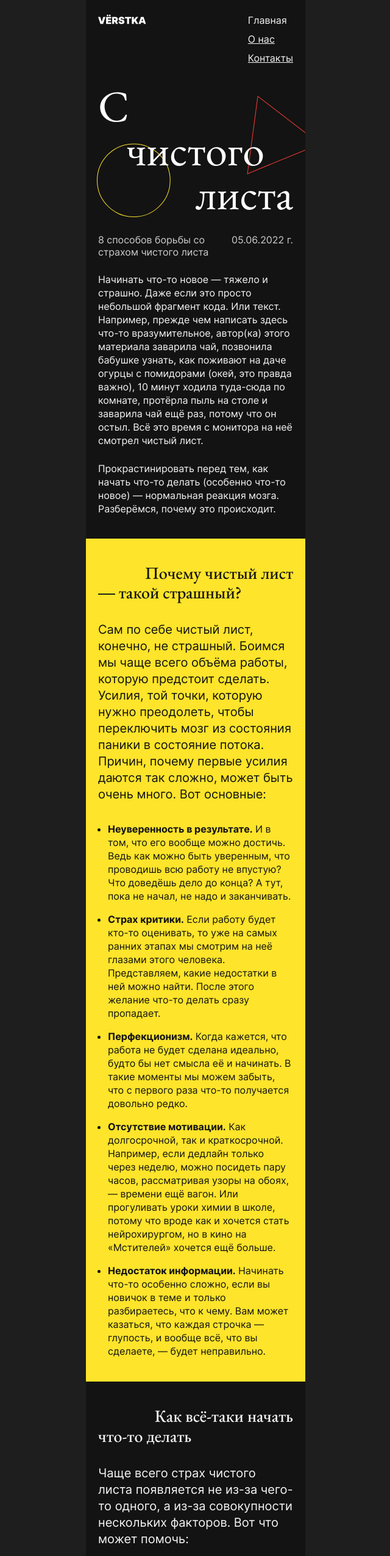
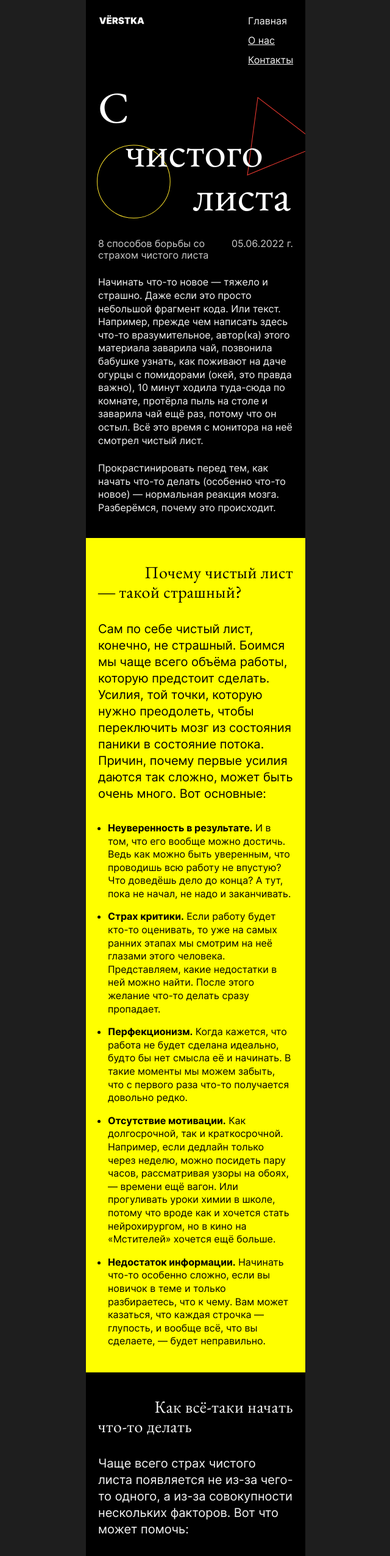
Before and after one commit to SmithDaria/s-chistogo-lista, a plain HTML site: page index.html in a window 1280 px wide. Shown: the top 2551 px of the page at 61% size, without its empty margins (319-959 px from the left). Drawn offline with Linux system fonts and the light colour scheme; files whose address does not match are found by name.

Commit message:
Попытка номер два

```diff
--- a/fonts/fonts.css
+++ b/fonts/fonts.css
@@ -1,27 +1,31 @@
 @font-face {
-  font-family: "EB Garamond Medium";
-  src: url(./ebgaramondmedium.woff2) format("woff2"),
-    url(./ebgaramondmedium.woff) format("woff"),
-    url(./ebgaramondmedium.ttf) format("ttf");
+  font-family: 'EB Garamond-medium';
+  src: url(./ebgaramondmedium.woff2) format('woff2');
+  src: url(./ebgaramondmedium.woff) format('woff');
+  src: url(./ebgaramondmedium.ttf) format('truetype');
   font-weight: 500;
 }
+
 @font-face {
-  font-family: "EB Garamond Regular";
-  src: url(./ebgaramondregular.woff2) format("woff2"),
-    url(./ebgaramondregular.woff) format("woff"),
-    url(./ebgaramondregular.ttf) format("ttf");
+  font-family: 'EB Garamond-regular';
+  src: url(./ebgaramondregular.woff2) format('woff2');
+  src: url(./ebgaramondregular.woff) format('woff');
+  src: url(./ebgaramondregular.ttf) format('truetype');
   font-weight: 400;
 }
+
 @font-face {
-  font-family: "Inter Regular";
-  src: url(./interregular.woff2) format("woff2"),
-    url(./interregular.woff) format("woff"),
-    url(./interregular.ttf) format("ttf");
+  font-family: 'Inter-regular';
+  src: url(./interregular.woff2) format('woff2');
+  src: url(./interregular.woff) format('woff');
+  src: url(./interregular.ttf) format('truetype');
   font-weight: 400;
 }
+
 @font-face {
-  font-family: "Inter Bold";
-  src: url(./interbold.woff2) format("woff2"),
-    url(./interbold.woff) format("woff"), url(./interbold.ttf) format("ttf");
+  font-family: 'Inter-bold';
+  src: url(./interbold.woff2) format('woff2');
+  src: url(./interbold.woff) format('woff');
+  src: url(./interbold.ttf) format('truetype');
   font-weight: 700;
 }
--- a/index.html
+++ b/index.html
@@ -1,213 +1,120 @@
 <!DOCTYPE html>
 <html lang="ru">
 <head>
+  <meta charset="UTF-8">
+  <meta name="viewport" content="width=device-width, initial-scale=1.0">
+  <link rel="stylesheet" href="./fonts/fonts.css">
+  <link rel="stylesheet" href="./styles/slyle.css">
   <title>С чистого листа</title>
-    <meta charset="UTF-8">
-    <link rel="stylesheet" href="./fonts/fonts.css">
-    <link rel="stylesheet" href="./styles/style.css">
 </head>
 <body>
-    <header class="content-section_theme_dark">
-      <a class="header__logo">
-        <img class="header__logo-image" src="./images/logo.svg" alt="Логотип">
+  <header class="content-section content-section_theme_dark header">
+
+    <a class='header__logo' href="#0">
+      <img class="header__logo-image" src="./images/logo.svg" alt="logo">
     </a>
+
     <nav class="header__menu">
       <ul class="header__menu-list">
-          <li class="header__menu-item">
-            <a class="header__menu-link header__menu-item_active" href="#0"
-              >Главная</a>
-          </li>
-          <li class="header__menu-item">
-            <a class="header__menu-link" href="#0">О нас</a>
-          </li>
-          <li class="header__menu-item">
-            <a class="header__menu-link" href="#0">Контакты</a>
-          </li>
+        <li class="header__menu-item">Главная</li>
+        <li class="header__menu-item_active"> <a class="header__menu-link" href="#0">О нас</a></li>
+        <li class="header__menu-item_active"><a class="header__menu-link" href="#0">Контакты</a></li>
       </ul>
     </nav>
+
   </header>
+
   <main>
-      <section class="content-section_theme_dark cover">
-        <div class="cover__title">
-          <h1 class="accent-span">
-            <span>C</span>
-            <span class="text-center">чистого</span>
-            <span class="text-right">листа</span>
+    <section class="content-section content-section_theme_dark cover">
+      <h1><span class="accent-span">С</span><span class="text-center accent-span">чистого</span><span class="text-right accent-span">листа</spanclass>
       </h1>
-        </div>
     </section>
-      <section class="content-section_theme_dark intro">
+    <section class="content-section content-section_theme_dark intro">
       <div class="intro__heading">
-          <div class="intro__title">
-            8 способов борьбы со страхом чистого листа
-          </div>
+        <h2 class="intro__title">8 способов борьбы со страхом чистого листа</h2>
         <time class="intro__date" datetime="2022-06-05">05.06.2022 г.</time>
       </div>
       <div class="intro__main-text">
-          <p>
-            Начинать что-то новое — тяжело и страшно. Даже если это просто
-            небольшой фрагмент кода. Или текст. Например, прежде чем написать
-            здесь что-то вразумительное, автор(ка) этого материала заварила чай,
-            позвонила бабушке узнать, как поживают на даче огурцы с помидорами
-            (окей, это правда важно), 10 минут ходила туда-сюда по комнате,
-            протёрла пыль на столе и заварила чай ещё раз, потому что он остыл.
-            Всё это время с монитора на неё смотрел чистый лист.
-          </p>
-          <p>
-            Прокрастинировать перед тем, как начать что-то делать (особенно
-            что-то новое) — нормальная реакция мозга. Разберёмся, почему это
-            происходит.
-          </p>
+        <p>Начинать что-то новое — тяжело и страшно. Даже если это просто небольшой фрагмент кода. Или текст.
+          Например, прежде чем написать здесь что-то вразумительное, автор(ка) этого материала заварила чай,
+          позвонила бабушке узнать, как поживают на даче огурцы с помидорами (окей, это правда важно), 10 минут
+          ходила туда-сюда по комнате, протёрла пыль на столе и заварила чай ещё раз, потому что он остыл.
+          Всё это время с монитора на неё смотрел чистый лист.</p>
+        <p>Прокрастинировать перед тем, как начать что-то делать (особенно что-то новое) — нормальная реакция мозга.
+          Разберёмся, почему это происходит.</p>
       </div>
     </section>
-      <section class="content-section_theme_bright reasons">
-        <div class="content-section__subtitle">
-          <h2 class="accent-span">
-            <span class="text-right">Почему чистый лист</span>
-            <span>— такой cтрашный?</span>
-          </h2>
+    <section class="content-section content-section_theme_bright reasons">
+      <h3 class="content-section__subtitle">
+        <span class="accent-span text-right">Почему чистый лист</span>
+        <span class="accent-span">— такой cтрашный?</span>
+      </h3>
+      <div class="content-section__introduction">
+        <p>Сам по себе чистый лист, конечно, не страшный. Боимся мы чаще всего объёма работы, которую предстоит сделать.
+          Усилия, той точки, которую нужно преодолеть, чтобы переключить мозг из состояния паники в состояние потока.
+          Причин, почему первые усилия даются так сложно, может быть очень много. Вот основные:</p>
       </div>
-        <div>
-          <p class="content-section__introduction">
-            Сам по себе чистый лист, конечно, не страшный. Боимся мы чаще всего
-            объёма работы, которую предстоит сделать. Усилия, той точки, которую
-            нужно преодолеть, чтобы переключить мозг из состояния паники в
-            состояние потока. Причин, почему первые усилия даются так сложно,
-            может быть очень много. Вот основные:
-          </p>
       <ul class="content-section__list">
-            <li class="content-section__list-item">
-              <span class="content-section__list-accent"
-                >Неуверенность в результате.</span>
-              И в том, что его вообще можно достичь. Ведь как можно быть
-              уверенным, что проводишь всю работу не впустую? Что доведёшь дело
-              до конца? А тут, пока не начал, не надо и заканчивать.
-            </li>
-            <li class="content-section__list-item">
-              <span class="content-section__list-accent">Страх критики.</span>
-              Если работу будет кто-то оценивать, то уже на самых ранних этапах
-              мы смотрим на неё глазами этого человека. Представляем, какие
-              недостатки в ней можно найти. После этого желание что-то делать
-              сразу пропадает.
-            </li>
-            <li class="content-section__list-item">
-              <span class="content-section__list-accent">Перфекционизм.</span>
-              Когда кажется, что работа не будет сделана идеально, будто бы нет
-              смысла её и начинать. В такие моменты мы можем забыть, что с
-              первого раза что-то получается довольно редко.
-            </li>
-            <li class="content-section__list-item">
-              <span class="content-section__list-accent"
-                >Отсутствие мотивации.</span>
-              Как долгосрочной, так и краткосрочной. Например, если дедлайн
-              только через неделю, можно посидеть пару часов, рассматривая узоры
-              на обоях, — времени ещё вагон. Или прогуливать уроки химии в
-              школе, потому что вроде как и хочется стать нейрохирургом, но в
-              кино на «Мстителей» хочется ещё больше.
-            </li>
-            <li class="content-section__list-item">
-              <span class="content-section__list-accent"
-                >Недостаток информации.</span>
-              Начинать что-то особенно сложно, если вы новичок в теме и только
-              разбираетесь, что к чему. Вам может казаться, что каждая строчка —
-              глупость, и вообще всё, что вы сделаете, — будет неправильно.
-            </li>
+          <li><span class="content-section__list-accent">Неуверенность в результате.</span> И в<br>том, что его вообще можно достичь. Ведь как можно быть уверенным, что проводишь всю работу не впустую? Что доведёшь дело до конца? А тут, пока не начал, не надо и заканчивать.</li>
+          <li><span class="content-section__list-accent">Страх критики.</span> Если работу будет кто-то оценивать, то уже на самых ранних этапах мы смотрим на неё глазами этого человека. Представляем, какие недостатки в ней можно найти. После этого желание что-то делать сразу пропадает.</li>
+          <li><span class="content-section__list-accent">Перфекционизм.</span> Когда кажется, что работа не будет сделана идеально, будто бы нет смысла её и начинать. В такие моменты мы можем забыть, что с первого раза что-то получается довольно редко.</li>
+          <li><span class="content-section__list-accent">Отсутствие мотивации.</span> Как долгосрочной, так и краткосрочной. Например, если дедлайн только через неделю, можно посидеть пару часов, рассматривая узоры на обоях, — времени ещё вагон. Или прогуливать уроки химии в школе, потому что вроде как и хочется стать нейрохирургом, но в кино на «Мстителей» хочется ещё больше.</li>
+          <li><span class="content-section__list-accent">Недостаток информации.</span> Начинать что-то особенно сложно, если вы новичок в теме и только разбираетесь, что к чему. Вам может казаться, что каждая строчка — глупость, и вообще всё, что вы сделаете, — будет неправильно.</li>
       </ul>
+    </section>
+    <section class="content-section content-section_theme_dark how-to">
+      <h3 class="content-section__subtitle">
+        <span class="accent-span text-right">Как всё-таки начать</span>
+        <span class="accent-span">что-то делать</span>
+      </h3>
+      <div class="content-section__introduction">
+        <p>Чаще всего страх чистого листа появляется не из-за чего-то одного,
+        а из-за совокупности нескольких факторов. Вот что может помочь:</p>
       </div>
-      </section>
-      <section class="content-section_theme_dark how-to">
-        <div class="content-section__subtitle">
-          <h2 class="accent-span">
-            <span class="text-right">Как всё-таки начать</span>
-            <span>что-то делать</span>
-          </h2>
-        </div>
-        <div>
-          <p class="content-section__introduction">
-            Чаще всего страх чистого листа появляется не из-за чего-то одного, а
-            из-за совокупности нескольких факторов. Вот что может помочь:
-          </p>
-        </div>
-        <div>
       <ul class="cards-list">
-            <li>
         <article class="card card_theme_dark">
           <div class="card__author">
-                  <img
-                    class="card__author-photo"
-                    src=".//images/polyarinov.png"
-                    alt="Алексей Поляринов"
-                  >
+            <img class="card__author-photo" src="./images/polyarinov.png" alt="polyarinov">
             <p class="card__author-name">Алексей Поляринов</p>
           </div>
           <div class="card__content">
-                  <h3 class="card__title">Начать любыми словами</h3>
-                  <p class="card__text">
-                    Любыми — без шуток. Если не верите нам, посмотрите,
-                    например, чем открывается эссе Алексея Поляринова «Чарли
-                    Кауфман: расширение пространства». Можно и менее радикально.
-                    Главное, чтобы пустую страницу начали заполнять символы.
-                    Получится своеобразная ловушка для мозга: он видит, что вы
-                    уже начали что-то делать, и ему становится легче войти в
-                    состояние потока.
-                  </p>
+            <h4 class="card__title">Начать любыми словами</h4>
+            <p class="card__text">Любыми — без шуток. Если не верите нам, посмотрите, например, чем открывается эссе Алексея Поляринова «Чарли Кауфман: расширение пространства». Можно и менее радикально. Главное, чтобы пустую страницу начали заполнять символы. Получится своеобразная ловушка для мозга: он видит, что вы уже начали что-то делать, и ему становится легче войти в состояние потока.</p>
           </div>
         </article>
-            </li>
-            <li>
-              <article class="card card_text-only card_theme_bright">
-                <div class="card__content">
-                  <h3 class="card__title">
-                    Поставить перед собой рамку для фотографии
-                  </h3>
-                  <p class="card__text">
-                    Самую обычную: 10 на 15 сантиметров. Уже от одного ощущения,
-                    что предстоит работа над большой и сложной задачей, может
-                    пропасть всякое желание за неё браться. В такие моменты
-                    хорошо помогает загнать задачу в рамки — в прямом смысле.
-                    Сосредоточьтесь на том, чтобы заполнить только пространство
-                    10х15 сантиметров. Что дальше — пока неважно.
-                  </p>
+        <article class="card card_theme_bright">
+          <div class="card_text-only">
+            <h4 class="card__title">Поставить перед собой рамку для фотографии</h4>
+          <p class="card__text">Самую обычную: 10 на 15 сантиметров. Уже от одного ощущения, что предстоит работа над большой и сложной задачей, может пропасть всякое желание за неё браться. В такие моменты хорошо помогает загнать задачу в рамки — в прямом смысле. Сосредоточьтесь на том, чтобы заполнить только пространство 10х15 сантиметров. Что дальше — пока неважно.</p>
           </div>
         </article>
-            </li>
-            <li>
         <article class="card card_theme_dark">
           <div class="card__author">
-                  <img
-                    class="card__author-photo"
-                    src=".//images/bunin.png"
-                    alt="Иван Бунин"
-                  >
+            <img class="card__author-photo" src="./images/bunin.png" alt="bunin">
             <p class="card__author-name">Иван Бунин</p>
           </div>
           <div class="card__content">
-                  <h3 class="card__title">Сделать из задачи рутину</h3>
-                  <p class="card__text">
-                    «Писать стихи нужно каждый день, подобно тому как скрипач
-                    или пианист непременно должен каждый день без пропусков по
-                    нескольку часов играть на своём инструменте. В противном
-                    случае ваш талант неизбежно оскудеет, высохнет, подобно
-                    колодцу, откуда долгое время не берут воду. А о чём писать?
-                    О чём угодно. Если у вас в данное время нет никакой темы,
-                    идеи, то пишите просто обо всём, что увидите», — такой совет
-                    своему приятелю дал Иван Бунин. Нет повода ему не следовать.
-                  </p>
+            <h4 class="card__title">Сделать из задачи рутину</h4>
+            <p class="card__text">«Писать стихи нужно каждый день, подобно тому как скрипач или пианист непременно должен каждый день без пропусков по нескольку часов играть на своём инструменте. В противном случае ваш талант неизбежно оскудеет, высохнет, подобно колодцу, откуда долгое время не берут воду. А о чём писать? О чём угодно. Если у вас в данное время нет никакой темы, идеи, то пишите просто обо всём, что увидите», — такой совет своему приятелю дал Иван Бунин. Нет повода ему не следовать.</p>
           </div>
         </article>
-            </li>
+      </ul>
+    </section>
+  </main>
+
+  <footer class="content-section content-section_theme_dark footer">
+    <div>
+     <p class="footer__copy">© VЁRSTKA</p>
+    </div>
+    <div>
+      <ul class="footer__links">
+        <li>ВК</li>
+        <li>Ютуб</li>
       </ul>
     </div>
-      </section>
-    </main>
-    <footer class="content-section_theme_dark">
-      <p class="footer__copy">© VЁRSTKA</p>
-      <div>
-        <ul class="footer__links">
-          <li><a href="#0">ВК</a></li>
-          <li><a href="#0">Ютуб</a></li>
-        </ul>
-      </div>
+
+
   </footer>
+
 </body>
 </html>
--- /dev/null
+++ b/styles/slyle.css
@@ -0,0 +1,276 @@
+body {
+  margin: 0;
+  background-color: #1e1e1e;
+  font-family: 'Inter-regular', Times, serif;
+  display: flex;
+  flex-direction: column;
+  min-height: 100%;
+}
+
+main {
+  flex-grow: 1;
+}
+
+h1, h2, h3, h4, h5, h6, p, ul, ol, blockquote {
+  margin: 0;
+  padding: 0;
+}
+
+.content-section {
+  width: 360px;
+  margin: auto;
+  box-sizing: border-box;
+}
+
+.content-section_theme_dark {
+ background-color: #000000;
+ color: #F5F5F5;
+
+}
+
+.content-section_theme_bright {
+  background-color: yellow;
+  color: #000;
+}
+
+.header {
+  padding: 24px 20px;
+  display: flex;
+  flex-direction: row;
+  align-items: flex-start;
+  gap: 168px;
+}
+
+.header__logo-image {
+width: 78px;
+height: 15px;
+}
+
+.header__menu {
+color: #F5F5F5;
+}
+
+.header__menu-list {
+  list-style-type: none;
+  display: flex;
+  flex-direction: column;
+  align-items: flex-start;
+  gap: 12px;
+  width: 75px;
+  height: 84px;
+}
+
+.header__menu-item {
+
+}
+
+.header__menu-link {
+  color: #F5F5F5;
+}
+
+.cover {
+  padding-top: 7px;
+  padding-left: 20px;
+  padding-bottom: 30px;
+  background-image: url('/images/cover.svg');
+  background-repeat: no-repeat;
+  background-position: right;
+  background-size: 95% auto;
+  font-family: 'EB Garamond-regular';
+}
+
+h1 {
+  color: #fff;
+  font-size: 72px;
+  font-weight: 400;
+  line-height: 100%;
+  padding-right: 24px;
+}
+
+.accent-span {
+  display: block;
+}
+
+.text-center {
+  text-align: center;
+}
+
+.text-right {
+  text-align: right;
+}
+
+.intro {
+  /* padding-top: 30px; */
+  padding-left: 20px;
+  padding-bottom: 38px;
+  padding-right: 20px;
+  color: white;
+}
+
+.intro__heading {
+  display: flex;
+  justify-content: space-between;
+  padding-bottom: 24px;
+  padding-top: 5px;
+}
+
+.intro__title {
+  font-size: 16px;
+  line-height: 120%;
+  font-weight: 400;
+  color: #CCCCCC;
+}
+
+.intro__date {
+  font-size: 16px;
+  line-height: 120%;
+  font-weight: 400;
+  color: #CCCCCC;
+  white-space: nowrap;
+}
+
+.intro__main-text {
+  font-size: 16px;
+  font-weight: 400;
+  line-height: 135%;
+  color: #F5F5F5;
+}
+
+p+p {
+  padding-top: 24px;
+}
+
+.reasons {
+  padding: 40px 20px;
+}
+
+.content-section__subtitle {
+  font-family: 'EB Garamond-regular';
+  font-size: 28px;
+  font-weight: 400;
+  line-height: 115%;
+  letter-spacing: 0.5px;
+}
+
+.content-section__introduction {
+  padding-top: 32px;
+  font-size: 20px;
+  line-height: 27px;
+  font-weight: 400;
+}
+
+.content-section__list {
+  font-size: 16px;
+  padding-top: 32px;
+  padding-left: 16px;
+  display: flex;
+  flex-direction: column;
+  row-gap: 16px;
+  line-height: 135%;
+}
+
+.content-section__list-accent {
+  font-family: "Inter-bold", Arial, sans-serif;
+}
+
+.how-to {
+  /* padding: 40px 20px; */
+  padding-left: 20px;
+  padding-right: 20px;
+  padding-top: 40px;
+  padding-bottom: 60px;
+}
+
+.card {
+padding: auto;
+padding-top: 20px;
+padding-right: 21px;
+padding-left: 20px;
+padding-bottom: 20px;
+margin-top: 32px;
+}
+
+.card_theme_dark {
+  background-color: #343434;
+  border-radius: 30px;
+}
+.card__author {
+  display: flex;
+  flex-direction: column;
+  gap: 10px;
+}
+
+.card__author-photo {
+  height: 100px;
+  width: 100px;
+}
+
+.card__author-name {
+  font-family: 'Inter-bold';
+}
+
+.card__content {
+  display: flex;
+  flex-direction: column;
+  gap: 8px;
+  padding-top: 8px;
+}
+
+.card_text-only {
+  display: flex;
+  flex-direction: column;
+  gap: 8px;
+}
+
+.card__title {
+  font-family: "EB Garamond-medium";
+  font-size: 22px;
+  line-height: 135%;
+}
+
+.card__text {
+  line-height: 135%;
+}
+
+.card_theme_bright {
+  background-color: #FEE42A;
+  color: #000;
+  border-radius: 30px;
+}
+
+.footer {
+  padding: 20px 20px;
+  display: flex;
+  justify-content: space-between;
+  align-items: flex-end;
+  border-top: 1px solid #FEE42A;
+}
+
+.footer__links {
+  display: flex;
+  gap: 17px;
+  flex-wrap: nowrap;
+  list-style-type: none;
+  font-size: 14px;
+}
+
+
+/* footer */
+
+box-sizing: border-box;
+
+/* Auto layout */
+display: flex;
+flex-direction: row;
+justify-content: space-between;
+align-items: center;
+padding: 20px;
+
+position: absolute;
+width: 360px;
+height: 62px;
+left: 0px;
+top: 4098px;
+
+/* yellow-bg */
+border-top: 1px solid #FEE42A;
```
Lines whose indentation alone changed are shown as unchanged.
